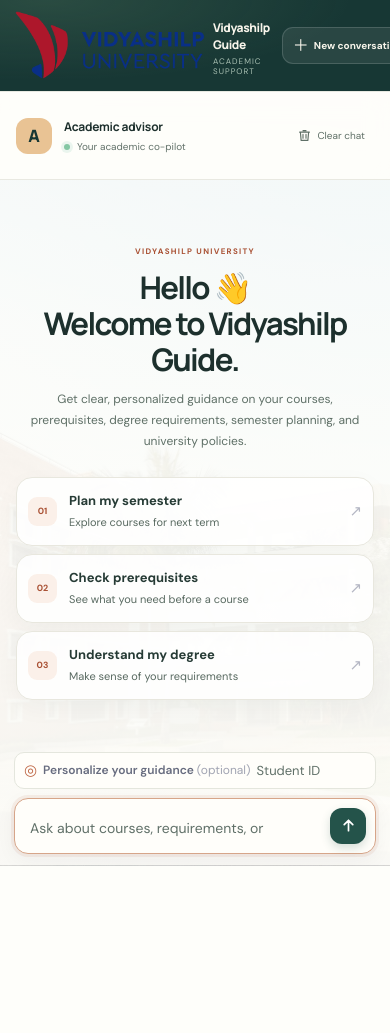
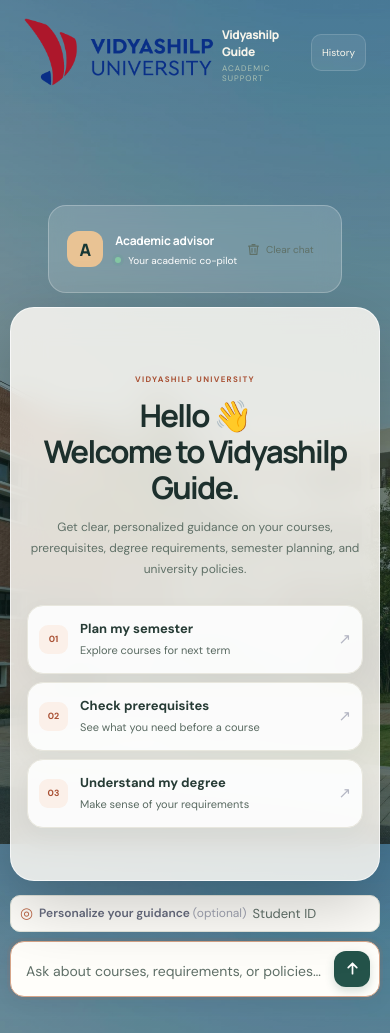
Before and after one commit to 2023saniavallikar-bit/AI-Academic-Advisor, a Flask app: page / in a window 390 px wide. Before the commit the page ends 866 px from the top, so only its background shows below. Run offline with Flask 3, Linux system fonts and the light colour scheme; data that the repository does not hold is empty; some libraries are stand-ins or nearby versions.

Commit message:
Redesign advisor interface

```diff
--- a/static/styles.css
+++ b/static/styles.css
@@ -1448,3 +1448,164 @@
     animation: none;
   }
 }
+
+/* =========================================================
+   VIDYASHILP GUIDE — MODERN FULL-SCREEN LAYOUT
+   ========================================================= */
+
+.app-shell {
+  width: 100%;
+  min-height: 100vh;
+  margin: 0;
+  border: 0;
+  border-radius: 0;
+  box-shadow: none;
+  position: relative;
+  overflow: hidden;
+  display: block;
+}
+
+.sidebar {
+  position: absolute;
+  z-index: 20;
+  top: 0;
+  left: 0;
+  width: 100%;
+  height: auto;
+  padding: 28px 24px 10px;
+  background: transparent;
+  border: 0;
+  color: #ffffff;
+}
+
+.university-brand {
+  display: flex;
+  flex-direction: column;
+  align-items: center;
+  justify-content: center;
+  text-align: center;
+}
+
+.university-logo {
+  width: 190px;
+  max-width: 45vw;
+  height: auto;
+  object-fit: contain;
+  margin-bottom: 10px;
+  filter: drop-shadow(0 5px 14px rgba(0, 0, 0, 0.28));
+}
+
+.university-name {
+  font-size: 1.05rem;
+  font-weight: 800;
+  letter-spacing: 0.16em;
+  color: #ffffff;
+  text-shadow: 0 2px 8px rgba(0, 0, 0, 0.55);
+}
+
+.advisor-name {
+  margin-top: 8px;
+  font-size: 2rem;
+  font-weight: 800;
+  color: #ffffff;
+  text-shadow: 0 3px 12px rgba(0, 0, 0, 0.55);
+}
+
+.advisor-subtitle {
+  margin-top: 3px;
+  font-size: 0.78rem;
+  font-weight: 700;
+  letter-spacing: 0.22em;
+  color: rgba(255, 255, 255, 0.9);
+  text-shadow: 0 2px 8px rgba(0, 0, 0, 0.5);
+}
+
+/* Hide the old sidebar controls */
+.sidebar>.new-chat,
+.sidebar>.sidebar-section,
+.sidebar>.sidebar-footer {
+  display: none;
+}
+
+.chat-panel {
+  width: 100%;
+  min-height: 100vh;
+  padding-top: 235px;
+  position: relative;
+  background:
+    linear-gradient(180deg,
+      rgba(20, 45, 40, 0.42),
+      rgba(20, 45, 40, 0.58)),
+    url("/static/images/campus.jpg");
+  background-position: center;
+  background-size: cover;
+  background-attachment: fixed;
+}
+
+.chat-header {
+  max-width: 950px;
+  margin: 0 auto 14px;
+  padding: 10px 18px;
+  background: rgba(255, 255, 255, 0.16);
+  border: 1px solid rgba(255, 255, 255, 0.25);
+  border-radius: 18px;
+  backdrop-filter: blur(12px);
+}
+
+.chat-header h1,
+.chat-header p {
+  color: #ffffff;
+}
+
+.chat-window {
+  width: min(950px, calc(100% - 32px));
+  margin: 0 auto;
+  border-radius: 24px;
+  background: rgba(255, 252, 246, 0.84);
+  border: 1px solid rgba(255, 255, 255, 0.65);
+  box-shadow: 0 24px 70px rgba(0, 0, 0, 0.22);
+  backdrop-filter: blur(16px);
+}
+
+.welcome-content {
+  background: transparent;
+}
+
+.composer {
+  width: min(950px, calc(100% - 32px));
+  margin: 14px auto 24px;
+}
+
+.composer-inner {
+  background: rgba(255, 252, 246, 0.9);
+  backdrop-filter: blur(14px);
+  border: 1px solid rgba(255, 255, 255, 0.7);
+  box-shadow: 0 15px 40px rgba(0, 0, 0, 0.18);
+}
+
+@media (max-width: 700px) {
+  .sidebar {
+    padding-top: 18px;
+  }
+
+  .university-logo {
+    width: 145px;
+  }
+
+  .university-name {
+    font-size: 0.82rem;
+  }
+
+  .advisor-name {
+    font-size: 1.55rem;
+  }
+
+  .chat-panel {
+    padding-top: 205px;
+  }
+
+  .chat-window,
+  .composer {
+    width: calc(100% - 20px);
+  }
+}
```
